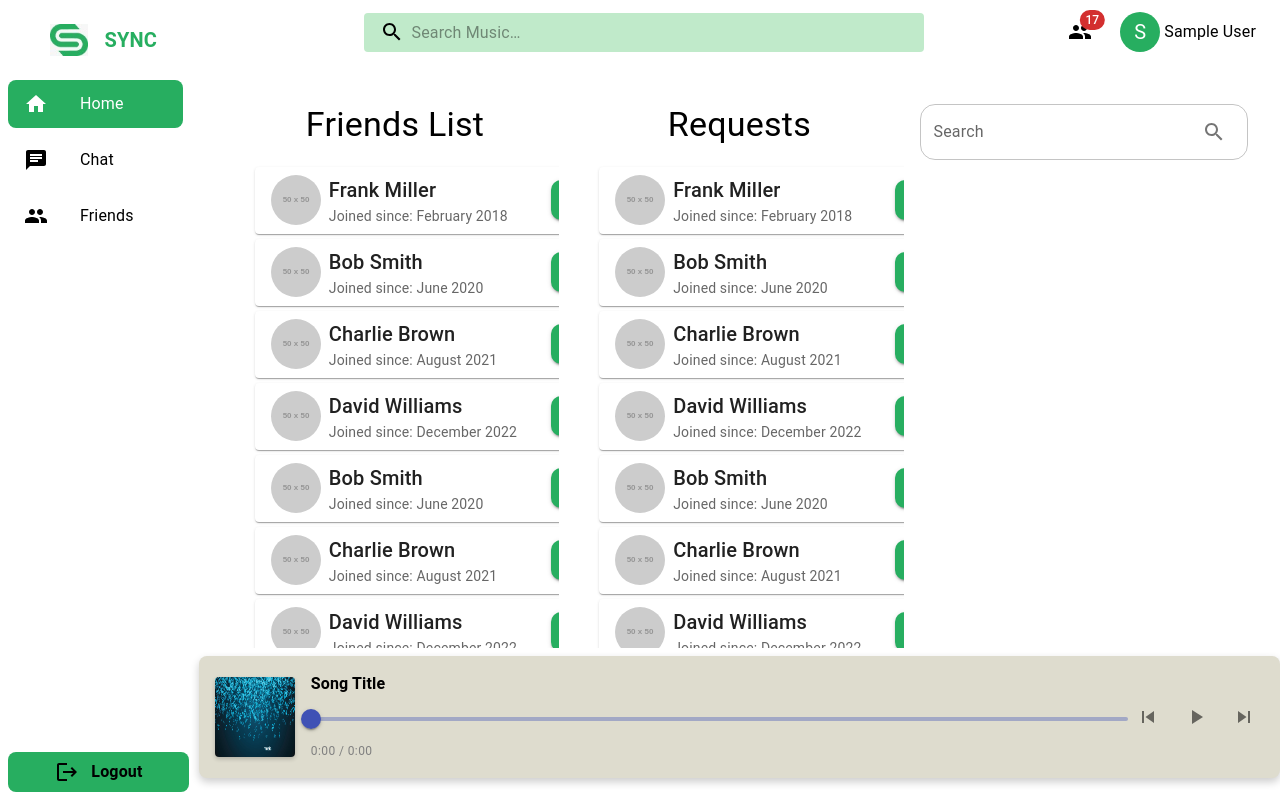
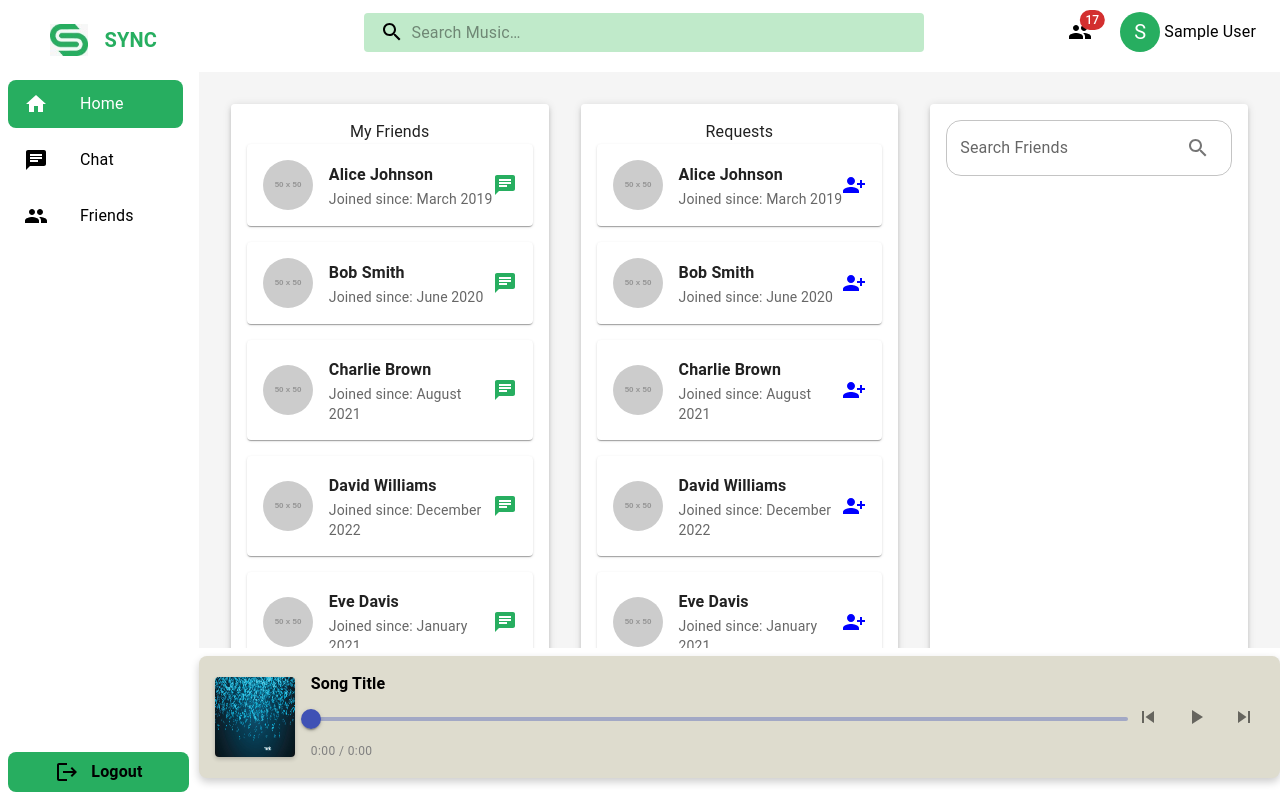
Before and after one commit to Sync-Chord/chord-sync-client, a React (Create React App) app: page /friend in a window 1280 px wide. Built offline with nearby package versions, Linux system fonts and the light colour scheme; sample sign-in values are in the browser's storage.

Commit message:
stylings fix

```diff
--- a/src/components/common/FriendsCard.tsx
+++ b/src/components/common/FriendsCard.tsx
@@ -1,73 +1,49 @@
-import React from "react";
-import {
-  Card,
-  CardContent,
-  CardActions,
-  Avatar,
-  Typography,
-  Button,
-  Grid,
-} from "@mui/material";
+// FriendsCard.js
+import { Card, Avatar, Typography, Grid } from "@mui/material";
+import { Chat } from "@mui/icons-material";
+import PersonAddAlt1Icon from "@mui/icons-material/PersonAddAlt1";
 
 interface CardProps {
   profilePhoto: string;
   userName: string;
   joinedSince: string;
   onAddFriend: () => void;
+  type: string;
 }
 
 const FriendsCard = (props: CardProps) => {
-  const { profilePhoto, userName, joinedSince, onAddFriend } = props;
+  const { profilePhoto, userName, joinedSince, onAddFriend, type } = props;
   return (
     <Card
       sx={{
         display: "flex",
         alignItems: "center",
         padding: 2,
-        width: 350,
-        height: 35,
-        margin: "5px auto",
+        marginBottom: 2,
       }}
     >
-      <Avatar
-        src={profilePhoto}
-        alt="Profile"
-        sx={{ width: 50, height: 50, marginRight: 1 }}
-      />
+      <Avatar src={profilePhoto} alt="Profile" sx={{ width: 50, height: 50, marginRight: 2 }} />
       <Grid container direction="column" sx={{ flexGrow: 1 }}>
-        <Typography variant="h6" component="div" sx={{ textAlign: "left" }}>
+        <Typography variant="subtitle1" component="div" sx={{ fontWeight: "bold" }}>
           {userName}
         </Typography>
-        <Typography
-          variant="body2"
-          color="text.secondary"
-          sx={{ textAlign: "left" }}
-        >
+        <Typography variant="body2" color="text.secondary">
           Joined since: {joinedSince}
         </Typography>
       </Grid>
-      <Grid>
-        <Button
-          sx={{
-            width: 70,
-            height: 40,
-            borderRadius: "10px",
-            boxShadow: "3px",
-            backgroundColor: "#27ae60",
+
+      {type === "friend" ? (
+        <Chat sx={{ color: "#27AE60", cursor: "pointer" }} />
+      ) : (
+        <PersonAddAlt1Icon
+          onClick={() => {
+            onAddFriend();
           }}
-          variant="contained"
-          onClick={onAddFriend}
-        >
-          <Typography
-            component="div"
-            sx={{ textAlign: "center", fontSize: "12px" }}
-          >
-            Add Friend
-          </Typography>
-        </Button>
-      </Grid>
+          sx={{ color: "blue", cursor: "pointer" }}
+        />
+      )}
     </Card>
-  )
+  );
 };
 
 export default FriendsCard;
--- a/src/components/screens/friends/FriendsList.tsx
+++ b/src/components/screens/friends/FriendsList.tsx
@@ -1,62 +1,53 @@
-import React, { useState } from "react";
-import { useNavigate } from "react-router-dom";
+// FriendsList.js
+import { useState } from "react";
+//import { useNavigate } from "react-router-dom";
 import {
   Container,
-  CssBaseline,
   Grid,
   Typography,
   TextField,
   InputAdornment,
   IconButton,
   Box,
+  Paper,
 } from "@mui/material";
 import SearchIcon from "@mui/icons-material/Search";
 import FriendsCard from "../../common/FriendsCard";
 
 const FriendsList = () => {
-  const nav = useNavigate();
+  //const nav = useNavigate();
   const [searchTerm, setSearchTerm] = useState("");
-
-  // const FriendsList = () => {
-  //   const nav = useNavigate();
-  //   const [searchTerm, setSearchTerm] = useState("");
-  //   // const [friends, setFriends] = useState([]);
-  //   // const [suggestions, setSuggestions] = useState([]);
-
-  //   const handleAddFriend = () => {
-  //     nav("/friend");
-  //   };
-
-  // useEffect(() => {
-  //   // Mock fetch data from backend
-  //   const fetchFriends = async () => {
-  //     const data = Array(10).fill({
-  //       profilePhoto: "https://via.placeholder.com/50",
-  //       userName: "John Doe",
-  //       joinedSince: "January 2020",
-  //     });
-  //     setFriends(data);
-  //     setSuggestions(data);
-  //   };
-
-  //   fetchFriends();
-  // }, []);
 
   const friends = [
     {
       profilePhoto: "https://via.placeholder.com/50",
       userName: "Alice Johnson",
       joinedSince: "March 2019",
+      status: "accepted",
     },
     {
       profilePhoto: "https://via.placeholder.com/50",
       userName: "Bob Smith",
       joinedSince: "June 2020",
+      status: "accepted",
     },
     {
       profilePhoto: "https://via.placeholder.com/50",
       userName: "Charlie Brown",
       joinedSince: "August 2021",
+      status: "accepted",
+    },
+    {
+      profilePhoto: "https://via.placeholder.com/50",
+      userName: "David Williams",
+      joinedSince: "December 2022",
+      status: "accepted",
+    },
+    {
+      profilePhoto: "https://via.placeholder.com/50",
+      userName: "Eve Davis",
+      joinedSince: "January 2021",
+      status: "accepted",
     },
     {
       profilePhoto: "https://via.placeholder.com/50",
@@ -68,290 +59,73 @@ const FriendsList = () => {
       userName: "Eve Davis",
       joinedSince: "January 2021",
     },
-    {
-      profilePhoto: "https://via.placeholder.com/50",
-      userName: "Bob Smith",
-      joinedSince: "June 2020",
-    },
-    {
-      profilePhoto: "https://via.placeholder.com/50",
-      userName: "Charlie Brown",
-      joinedSince: "August 2021",
-    },
-    {
-      profilePhoto: "https://via.placeholder.com/50",
-      userName: "David Williams",
-      joinedSince: "December 2022",
-    },
-    {
-      profilePhoto: "https://via.placeholder.com/50",
-      userName: "Bob Smith",
-      joinedSince: "June 2020",
-    },
-    {
-      profilePhoto: "https://via.placeholder.com/50",
-      userName: "Charlie Brown",
-      joinedSince: "August 2021",
-    },
-    {
-      profilePhoto: "https://via.placeholder.com/50",
-      userName: "David Williams",
-      joinedSince: "December 2022",
-    },
-    {
-      profilePhoto: "https://via.placeholder.com/50",
-      userName: "Bob Smith",
-      joinedSince: "June 2020",
-    },
-    {
-      profilePhoto: "https://via.placeholder.com/50",
-      userName: "Charlie Brown",
-      joinedSince: "August 2021",
-    },
-    {
-      profilePhoto: "https://via.placeholder.com/50",
-      userName: "David Williams",
-      joinedSince: "December 2022",
-    },
-  ];
-
-  const suggestions = [
-    {
-      profilePhoto: "https://via.placeholder.com/50",
-      userName: "Frank Miller",
-      joinedSince: "February 2018",
-    },
-    {
-      profilePhoto: "https://via.placeholder.com/50",
-      userName: "Bob Smith",
-      joinedSince: "June 2020",
-    },
-    {
-      profilePhoto: "https://via.placeholder.com/50",
-      userName: "Charlie Brown",
-      joinedSince: "August 2021",
-    },
-    {
-      profilePhoto: "https://via.placeholder.com/50",
-      userName: "David Williams",
-      joinedSince: "December 2022",
-    },
-    {
-      profilePhoto: "https://via.placeholder.com/50",
-      userName: "Bob Smith",
-      joinedSince: "June 2020",
-    },
-    {
-      profilePhoto: "https://via.placeholder.com/50",
-      userName: "Charlie Brown",
-      joinedSince: "August 2021",
-    },
-    {
-      profilePhoto: "https://via.placeholder.com/50",
-      userName: "David Williams",
-      joinedSince: "December 2022",
-    },
-    {
-      profilePhoto: "https://via.placeholder.com/50",
-      userName: "Bob Smith",
-      joinedSince: "June 2020",
-    },
-    {
-      profilePhoto: "https://via.placeholder.com/50",
-      userName: "Charlie Brown",
-      joinedSince: "August 2021",
-    },
-    {
-      profilePhoto: "https://via.placeholder.com/50",
-      userName: "David Williams",
-      joinedSince: "December 2022",
-    },
-    {
-      profilePhoto: "https://via.placeholder.com/50",
-      userName: "Grace Lee",
-      joinedSince: "April 2019",
-    },
-    {
-      profilePhoto: "https://via.placeholder.com/50",
-      userName: "Hannah White",
-      joinedSince: "May 2020",
-    },
-    {
-      profilePhoto: "https://via.placeholder.com/50",
-      userName: "Ian Scott",
-      joinedSince: "July 2021",
-    },
-    {
-      profilePhoto: "https://via.placeholder.com/50",
-      userName: "Jack Turner",
-      joinedSince: "September 2022",
-    },
-  ];
-
-  const Requests = [
-    {
-      profilePhoto: "https://via.placeholder.com/50",
-      userName: "Frank Miller",
-      joinedSince: "February 2018",
-    },
-    {
-      profilePhoto: "https://via.placeholder.com/50",
-      userName: "Bob Smith",
-      joinedSince: "June 2020",
-    },
-    {
-      profilePhoto: "https://via.placeholder.com/50",
-      userName: "Charlie Brown",
-      joinedSince: "August 2021",
-    },
-    {
-      profilePhoto: "https://via.placeholder.com/50",
-      userName: "David Williams",
-      joinedSince: "December 2022",
-    },
-    {
-      profilePhoto: "https://via.placeholder.com/50",
-      userName: "Bob Smith",
-      joinedSince: "June 2020",
-    },
-    {
-      profilePhoto: "https://via.placeholder.com/50",
-      userName: "Charlie Brown",
-      joinedSince: "August 2021",
-    },
-    {
-      profilePhoto: "https://via.placeholder.com/50",
-      userName: "David Williams",
-      joinedSince: "December 2022",
-    },
-    {
-      profilePhoto: "https://via.placeholder.com/50",
-      userName: "Bob Smith",
-      joinedSince: "June 2020",
-    },
-    {
-      profilePhoto: "https://via.placeholder.com/50",
-      userName: "Charlie Brown",
-      joinedSince: "August 2021",
-    },
-    {
-      profilePhoto: "https://via.placeholder.com/50",
-      userName: "David Williams",
-      joinedSince: "December 2022",
-    },
-    {
-      profilePhoto: "https://via.placeholder.com/50",
-      userName: "Grace Lee",
-      joinedSince: "April 2019",
-    },
-    {
-      profilePhoto: "https://via.placeholder.com/50",
-      userName: "Hannah White",
-      joinedSince: "May 2020",
-    },
-    {
-      profilePhoto: "https://via.placeholder.com/50",
-      userName: "Ian Scott",
-      joinedSince: "July 2021",
-    },
-    {
-      profilePhoto: "https://via.placeholder.com/50",
-      userName: "Jack Turner",
-      joinedSince: "September 2022",
-    },
   ];
 
   const handleAddFriend = () => {
-    nav("/friend");
+    console.log("heyyy");
+    //nav("/friend");
   };
 
   return (
-    <Box sx={{ padding: 4, backgroundColor: "#fffff", minHeight: "100vh" }}>
-      <Grid container direction="row" spacing={2}>
-        {/* Suggestions */}
-        <Grid
-          item
-          xs={4}
-          sx={{ height: "80vh", display: "flex", flexDirection: "column" }}
+    <Box sx={{ padding: 4, backgroundColor: "#f5f5f5", minHeight: "100vh" }}>
+      <Grid container spacing={4}>
+        <Grid item xs={12} md={4}>
+          <Paper
+            elevation={3}
+            sx={{ padding: 2, height: "80vh", overflowY: "auto", scrollbarWidth: "none" }}
           >
-          <Typography
-            variant="h4"
-            component="div"
-            sx={{ textAlign: "center", marginBottom: 2 }}
-          >
-            Friends List
+            <Typography component="div" sx={{ textAlign: "center" }}>
+              My Friends
             </Typography>
-          <Container
-            sx={{
-              flexGrow: 1,
-              overflowY: "auto",
-              scrollbarWidth: "none", // Firefox
-              "&::-webkit-scrollbar": {
-                display: "none", // Chrome, Safari, Opera
-              },
-            }}
-          >
-            {suggestions.map((suggestion, index) => (
+            {friends.map((friend, index) => (
               <FriendsCard
                 key={index}
-                profilePhoto={suggestion.profilePhoto}
-                userName={suggestion.userName}
-                joinedSince={suggestion.joinedSince}
+                profilePhoto={friend.profilePhoto}
+                userName={friend.userName}
+                joinedSince={friend.joinedSince}
                 onAddFriend={handleAddFriend}
+                type="friend"
               />
             ))}
-          </Container>
+          </Paper>
         </Grid>
 
-        {/* Requests */}
-        <Grid
-          item
-          xs={4}
-          sx={{ height: "80vh", display: "flex", flexDirection: "column" }}
+        <Grid item xs={12} md={4}>
+          <Paper
+            elevation={3}
+            sx={{ padding: 2, height: "80vh", overflowY: "auto", scrollbarWidth: "none" }}
           >
-          <Typography
-            variant="h4"
-            component="div"
-            sx={{ textAlign: "center", marginBottom: 2 }}
-          >
+            <Typography component="div" sx={{ textAlign: "center" }}>
               Requests
             </Typography>
-          <Container
-            sx={{
-              flexGrow: 1,
-              overflowY: "auto",
-              scrollbarWidth: "none", // Firefox
-              "&::-webkit-scrollbar": {
-                display: "none", // Chrome, Safari, Opera
-              },
-            }}
-          >
-            {Requests.map((Requests, index) => (
+            {friends.map((request, index) => (
               <FriendsCard
                 key={index}
-                profilePhoto={Requests.profilePhoto}
-                userName={Requests.userName}
-                joinedSince={Requests.joinedSince}
+                profilePhoto={request.profilePhoto}
+                userName={request.userName}
+                joinedSince={request.joinedSince}
                 onAddFriend={handleAddFriend}
+                type="user"
               />
             ))}
-          </Container>
+          </Paper>
         </Grid>
-        {/* search */}
-        <Grid
-          item
-          xs={4}
-          sx={{ height: "80vh", display: "flex", flexDirection: "column" }}
+
+        <Grid item xs={12} md={4}>
+          <Paper
+            elevation={3}
+            sx={{ padding: 2, height: "80vh", display: "flex", flexDirection: "column" }}
           >
             <TextField
               placeholder="Search Friends"
-            label="Search"
+              label="Search Friends"
               variant="outlined"
               fullWidth
               sx={{
                 "& .MuiOutlinedInput-root": {
-                borderRadius: "15px", // This will round only the edges
+                  borderRadius: "15px",
                 },
+                marginBottom: 2,
               }}
               value={searchTerm}
               onChange={(e) => setSearchTerm(e.target.value)}
@@ -370,12 +144,15 @@ const FriendsList = () => {
               sx={{
                 flexGrow: 1,
                 overflowY: "auto",
-              scrollbarWidth: "none", // Firefox
+                scrollbarWidth: "none",
                 "&::-webkit-scrollbar": {
-                display: "none", // Chrome, Safari, Opera
+                  display: "none",
                 },
               }}
-          ></Container>
+            >
+              {/* Display search results here */}
+            </Container>
+          </Paper>
         </Grid>
       </Grid>
     </Box>
```
Lines whose indentation alone changed are shown as unchanged.
